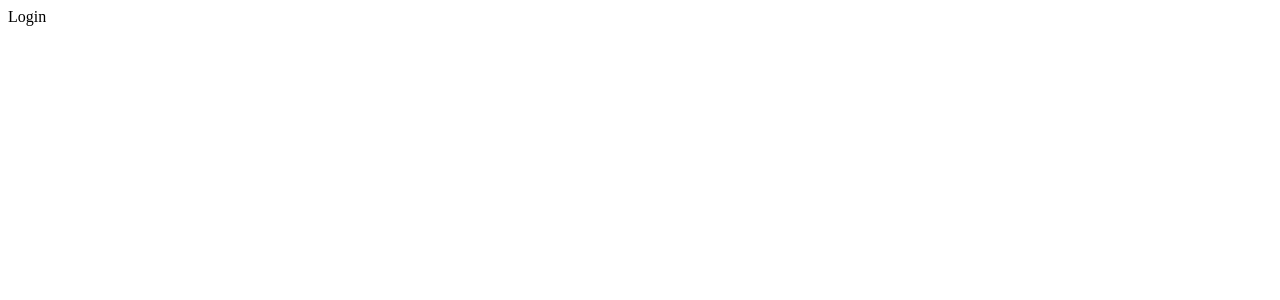
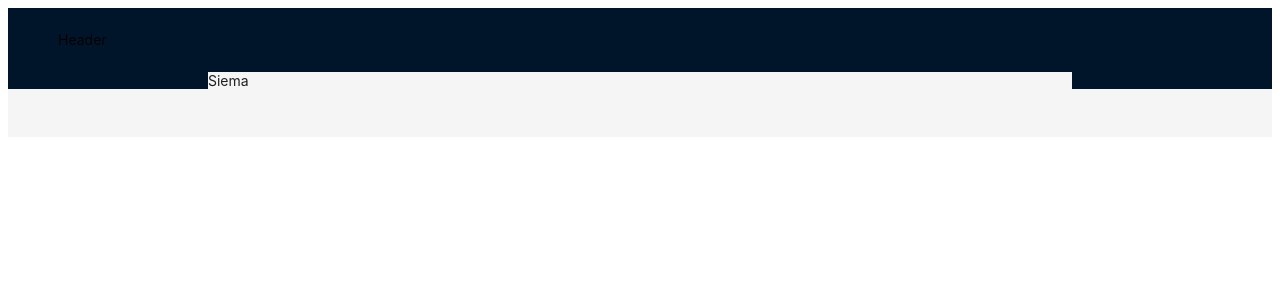
Before and after one commit to Gamber-github/social-media-app, a React (Vite) app: page /login in a window 1280 px wide. Shown: the top 300 px of the page. Built offline with nearby package versions, Linux system fonts and the light colour scheme.

Commit message:
Page Routing

```diff
--- a/src/pages/Login.tsx
+++ b/src/pages/Login.tsx
@@ -1,8 +1,20 @@
 import React from "react"
+
+import { Layout } from "antd"
+
+const { Header, Footer, Sider, Content } = Layout
 
 function Login() {
   return (
-    <div>Login</div>
+    <Layout>
+      <Header>Header</Header>
+      <Layout>
+        <Sider />
+        <Content>Siema</Content>
+        <Sider />
+      </Layout>
+      <Footer />
+    </Layout>
   )
 }
 
--- a/src/routes/PublicRoute.tsx
+++ b/src/routes/PublicRoute.tsx
@@ -1,7 +1,6 @@
 import { Route } from "./router"
 
 export const Public: React.FC<{ element: () => JSX.Element; fallback?: Route }> = ({ element, fallback }) => {
-
   const Component = element
 
   return <Component />
--- a/src/routes/router.tsx
+++ b/src/routes/router.tsx
@@ -1,13 +1,11 @@
-
 import { Navigate, RouteObject, createBrowserRouter, generatePath } from "react-router-dom"
 
 import { Public } from "./PublicRoute"
 import Login from "../pages/Login"
 
-
 export const APP_ROUTES = {
   main: "/",
-    login: "/login"
+  login: "/login",
 } as const
 
 type RoutesMap = typeof APP_ROUTES
@@ -44,7 +42,6 @@ const routes: (RouteObject & { path: Route })[] = [
     path: "/login",
     element: <Public element={Login} />,
   },
-
 ]
 
 export const router = createBrowserRouter(routes)
```
Also changed, not shown: src/App.tsx (+4 -6 lines), src/main.tsx (+6 -5 lines), .prettierrc.cjs (added), src/styles/theme.tsx (indentation only). Lines whose indentation alone changed are shown as unchanged.
